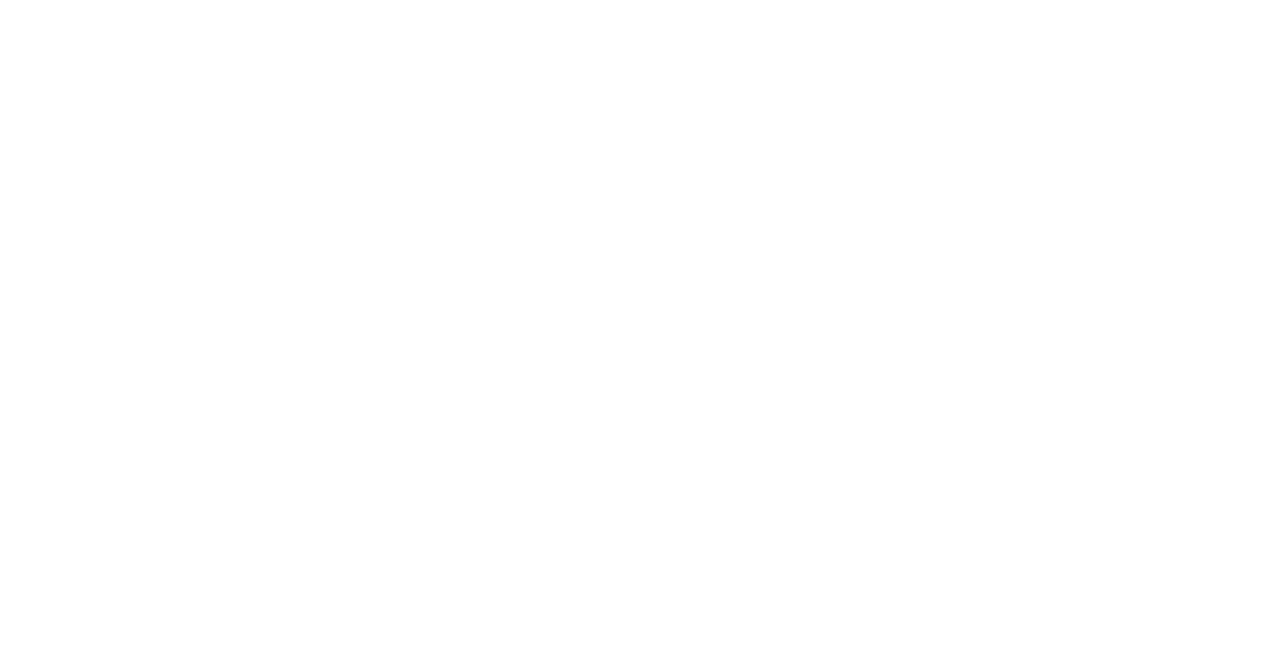
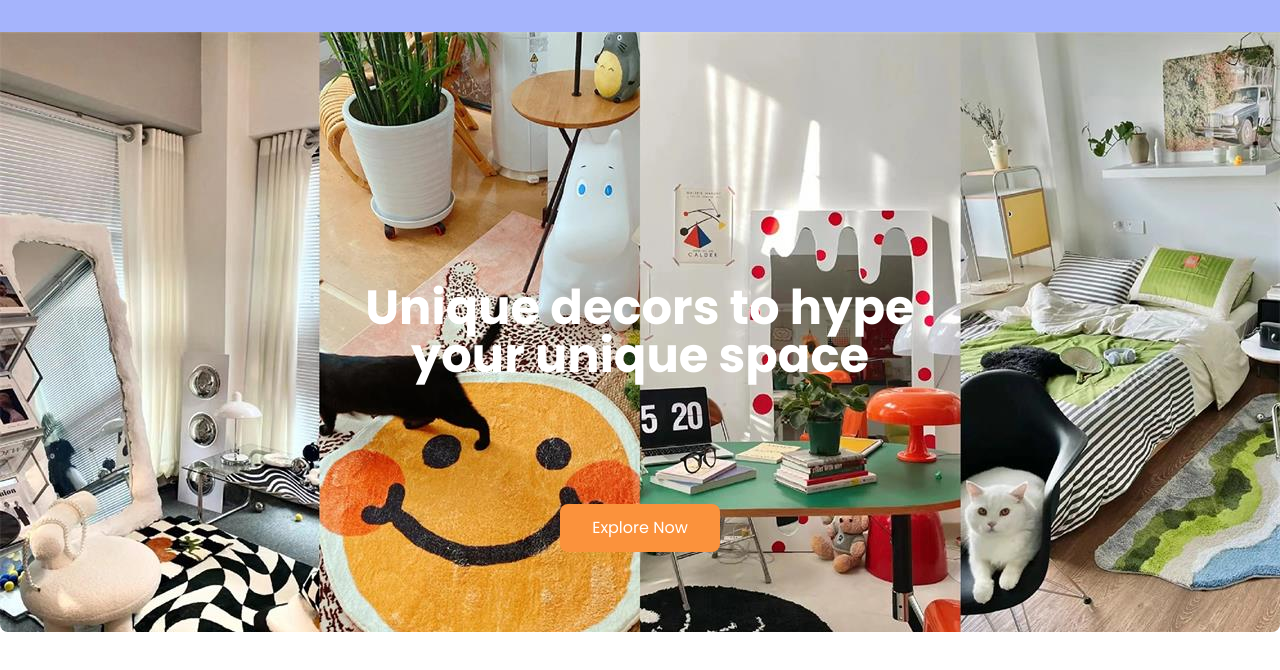
Before and after one commit to marmeladeJackie/shopify-demo-vite, a website: page index.html in a window 1280 px wide. Drawn offline with nearby package versions, Linux system fonts and the light colour scheme; files that its build step writes are made by us from their sources.

Commit message:
create: new Hero Banner

```diff
--- a/index.html
+++ b/index.html
@@ -4,9 +4,25 @@
     <meta charset="UTF-8" />
     <meta name="viewport" content="width=device-width, initial-scale=1.0" />
     <title>Shopify Demo</title>
-    <link rel="stylesheet" href="./dist/output.css" />
+    <link rel="stylesheet" href="/dist/output.css" />
+    <style>
+      @import url('https://fonts.googleapis.com/css2?family=Poppins:wght@400;700&display=swap');
+    </style>
   </head>
   <body>
+    <div class="announcement h-8 bg-indigo-300"></div>
+    <div
+      class="relative banner bg-hero-banner bg-top bg-no-repeat bg-cover h-[600px] w-full max-w-7xl mx-auto flex justify-center items-center rounded-b-lg"
+    >
+      <div
+        class="mx-auto font-display font-bold text-white text-4xl md:text-5xl max-w-2xl text-center"
+      >
+        Unique decors to hype your unique space
+      </div>
+      <a href="#" class="absolute px-8 py-3 rounded-lg bg-orange-400 bottom-20">
+        <div class="text-white font-display">Explore Now</div>
+      </a>
+    </div>
     <!-- script below -->
   </body>
 </html>
--- a/tailwind.config.cjs
+++ b/tailwind.config.cjs
@@ -6,6 +6,9 @@ module.exports = {
       fontFamily: {
         display: 'Poppins, sans-serif',
       },
+      backgroundImage: {
+        'hero-banner': 'url(/assets/banner-desktop-compressed.jpg)',
+      },
     },
   },
   plugins: [],
```
